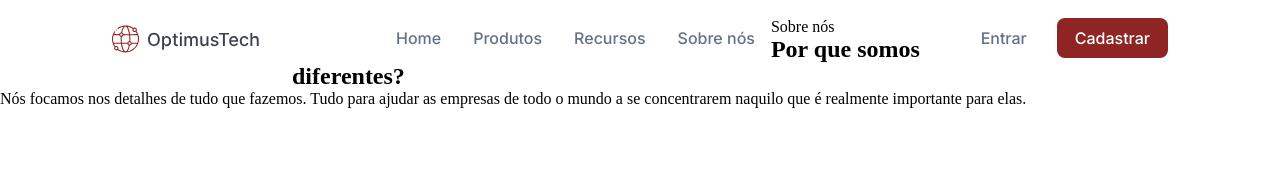
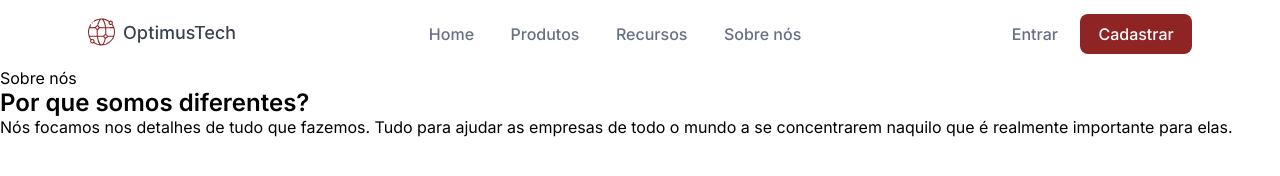
Before and after one commit to Livia-Rachell/7daysOfCode, a plain HTML site: page index.html in a window 1280 px wide. Drawn offline with Linux system fonts and the light colour scheme.

Commit message:
Ajuste da navebar

```diff
--- a/index.html
+++ b/index.html
@@ -1,30 +1,26 @@
 <!DOCTYPE html>
-<html lang="pt">
+<html lang="pt-BR">
 
 <head>
-  <meta charset="utf-8">
-  <meta name="viewport" content="width=device-width">
+  <meta charset="UTF-8">
+  <meta name="viewport" content="width=device-width, initial-scale=1.0">
   <title>OptimusTech</title>
   <link href="style.css" rel="stylesheet" type="text/css" />
 </head>
 
 <body>
-  <nav class="naveg">
-    <ul>
-      <li>
-        <a href="#"><img src="./img/Logo.svg" alt="Logo OptimusTech" class="logo"></a>
-      </li>
-      <div class="menu">
-        <li><a href="#">Home</a></li>
-        <li><a href="#">Produtos</a></li>
-        <li><a href="#">Recursos</a></li>
-        <li><a href="#">Sobre nós</a></li>
-      </div>
-      <div class="botoes">
-        <li><a href="#" id="b_etr">Entrar</a></li>
-        <li><a href="#" id="b_cdt">Cadastrar</a></li>
-      </div>
-    </ul>
+  <nav>
+    <a href="#"><img src="./img/Logo.svg" alt="Logo OptimusTech" class="logo"></a>
+    <div class="menu">
+      <a href="#">Home</a>
+      <a href="#">Produtos</a>
+      <a href="#">Recursos</a>
+      <a href="#">Sobre nós</a>
+    </div>
+    <div class="botoes">
+      <a href="#" id="b_etr">Entrar</a>
+      <a href="#" id="b_cdt">Cadastrar</a>
+    </div>
   </nav>
 
   <section class="sc1">
@@ -32,7 +28,6 @@
     <h1>Por que somos diferentes?</h1>
     <p>Nós focamos nos detalhes de tudo que fazemos. Tudo para ajudar as empresas de todo o mundo a se concentrarem naquilo que é realmente importante para elas.</p>
   </section>
-  <script src="script.js"></script>
 </body>
 
 </html>
--- a/style.css
+++ b/style.css
@@ -1,49 +1,32 @@
-/*
-.wow {
-  width: 100px;
-}
-*/
 @import url('https://fonts.googleapis.com/css2?family=Inter:wght@400;500;600&display=swap');
 * {
   box-sizing: border-box;
   margin: 0;
   padding: 0;
+  font-family: inter, sans-serif;
 }
 
+body {
+  width: 100%;
+  height: 100vh;
+}
 /* Barra de navegação */
-ul {
-  list-style-type: none;
-}
-li {
-  display: inline;
-  float: left;
+nav{
+  margin: 18px 0px;
+  display: flex;
+  justify-content: space-around;
+  align-items: center;
 }
 a {
   text-decoration: none;
-  display: block;
-  font-family: inter;
   color: #667085;
 }
-.naveg{
-  margin: 18px 80px;
-}
-.logo {
-  margin: 7px 32px;
-}
-.menu{
-  margin-left: 300px;
-}
 .menu a{
-  padding: 10px 16px;
+  padding: 0px 16px;
   font-weight: 500;
-}
-.botoes{
-  float: right;
-  margin-right: 20px;
 }
 .botoes a {
   padding: 10px 18px;
-  margin-right: 12px;
   font-weight: 500;
 }
 #b_cdt {
```
